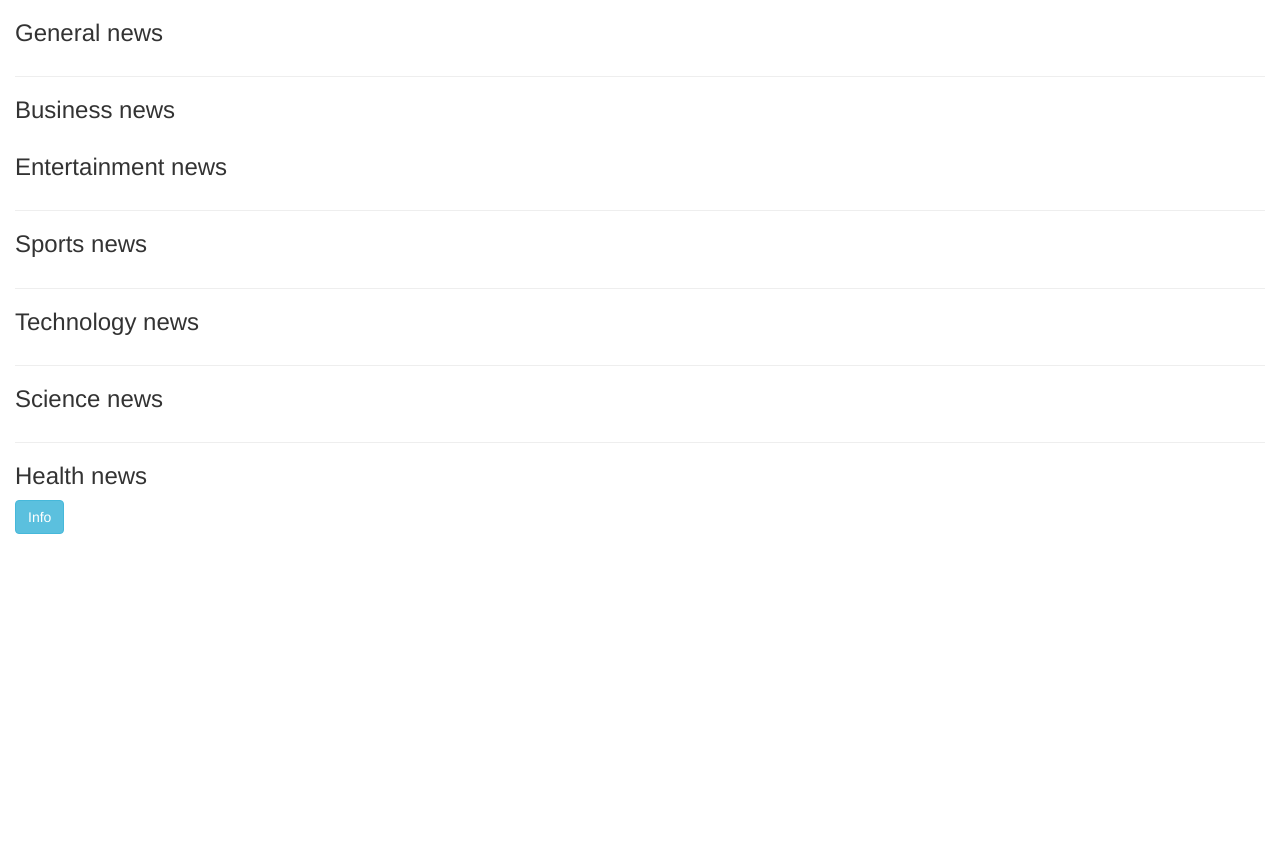
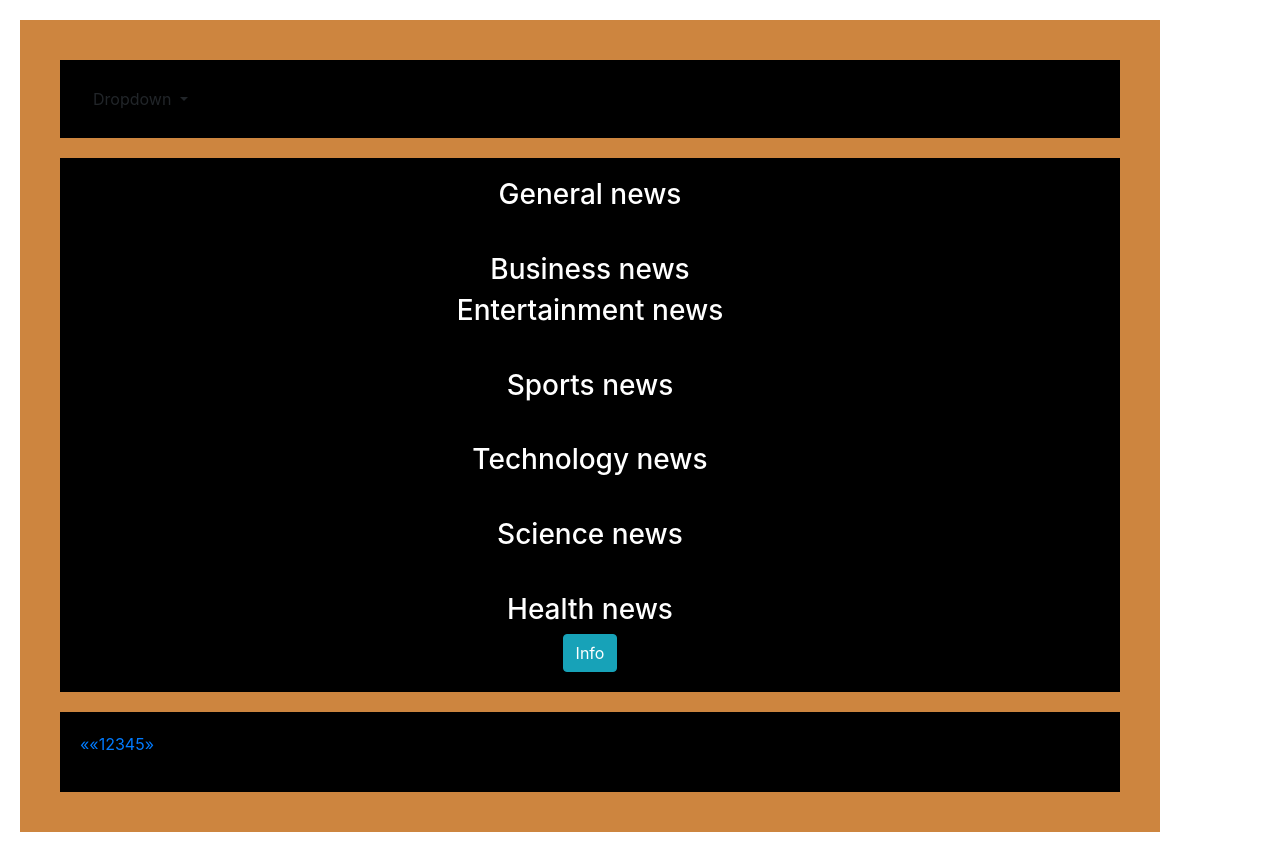
Before and after one commit to Trinityrace/NewsToday, a Flask app: template app/templates/index.html in a window 1280 px wide. Before the commit the page ends 534 px from the top, so only its background shows below. Run offline with Flask 2, Linux system fonts and the light colour scheme; the template is opened without the code that fills it, so the values that code supplies are empty; some libraries are stand-ins or nearby versions; some web fonts are replaced.

Commit message:
styled base.html

```diff
--- a/app/templates/base.html
+++ b/app/templates/base.html
@@ -1,20 +1,102 @@
-{% extends "bootstrap/base.html" %}
+
 <!DOCTYPE html>
-<html>
+<html lang="en">
 <head>
   {% block styles %}
+  <meta charset="utf-8">
+  <meta name="viewport" content="width=device-width, initial-scale=1, shrink-to-fit=no">
+
+  <!-- Bootstrap CSS -->
+  <link rel="stylesheet" href="https://stackpath.bootstrapcdn.com/bootstrap/4.4.1/css/bootstrap.min.css" integrity="sha384-Vkoo8x4CGsO3+Hhxv8T/Q5PaXtkKtu6ug5TOeNV6gBiFeWPGFN9MuhOf23Q9Ifjh" crossorigin="anonymous">
+
   <link href="https://fonts.googleapis.com/css?family=Baloo&display=swap" rel="stylesheet">
   <link href="https://fonts.googleapis.com/css?family=IBM+Plex+Serif&display=swap" rel="stylesheet">
-    <link rel="stylesheet" href="https://maxcdn.bootstrapcdn.com/bootstrap/3.3.7/css/bootstrap.min.css" integrity="sha384-BVYiiSIFeK1dGmJRAkycuHAHRg32OmUcww7on3RYdg4Va+PmSTsz/K68vbdEjh4u" crossorigin="anonymous">
 
+  <style>
+  .navbar {
+    background-color: black;
+    color: white;
+    margin: 20px;
+    padding: 20px;
+  }
+  .content {
+    background-color: black;
+    color: white;
+    margin: 20px;
+    padding: 20px;
+    text-align: center;
+
+  }
+  .container {
+    background-color: peru;
+    margin: 20px;
+    padding: 20px;
+  }
+  .bottom {
+    background-color: black;
+    color: white;
+    margin: 20px;
+    padding: 20px;
+  }
+</style>
 {% endblock %}
 
+  {% if title %}
+  <title>News - {{ title }}</title>
+  {% else %}
+  <title>Newws</title>
+  {% endif %}
 </head>
 <body>
 
+  <div class="container">
+    <nav class="navbar navbar-default navbar-fixed-top ">
+      <div class="dropdown">
+        <button class="btn btn-default dropdown-toggle" type="button" id="dropdownMenu1" data-toggle="dropdown" aria-haspopup="true" aria-expanded="true">
+          Dropdown
+          <span class="caret"></span>
+        </button>
+        <ul class="dropdown-menu" aria-labelledby="dropdownMenu1">
+          <li><a href="#">Action</a></li>
+          <li><a href="#">Another action</a></li>
+          <li><a href="#">Something else here</a></li>
+          <li role="separator" class="divider"></li>
+          <li><a href="#">Separated link</a></li>
+        </ul>
+      </div>
+      <!-- <button type="button" class="btn btn-secondary navbar-btn">Sign in</button> -->
 
-
+    </nav>
+    <div class="content">
     {% block content %}
     {% endblock %}
+    </div>
+
+    <nav class="bottom navbar-fixed-bottom" aria-label="Page navigation ">
+      <ul class="pagination">
+        <li>
+          <a href="#" aria-label="Previous">
+            <span aria-hidden="true">&laquo;</span>
+          </a>
+        </li>
+        <li class="disabled"><a href="#" aria-label="Previous"><span aria-hidden="true">&laquo;</span></a></li>
+        <li class="active"><a href="home">1 <span class="sr-only">(current)</span></a></li>
+        <li><a href="about">2</a></li>
+        <li><a href="#">3</a></li>
+        <li><a href="#">4</a></li>
+        <li><a href="#">5</a></li>
+        <li>
+          <a href="#" aria-label="Next">
+            <span aria-hidden="true">&raquo;</span>
+          </a>
+        </li>
+      </ul>
+    </nav>
+  </div>
+
+        <!-- jQuery first, then Popper.js, then Bootstrap JS -->
+        <script src="https://code.jquery.com/jquery-3.4.1.slim.min.js" integrity="sha384-J6qa4849blE2+poT4WnyKhv5vZF5SrPo0iEjwBvKU7imGFAV0wwj1yYfoRSJoZ+n" crossorigin="anonymous"></script>
+        <script src="https://cdn.jsdelivr.net/npm/popper.js@1.16.0/dist/umd/popper.min.js" integrity="sha384-Q6E9RHvbIyZFJoft+2mJbHaEWldlvI9IOYy5n3zV9zzTtmI3UksdQRVvoxMfooAo" crossorigin="anonymous"></script>
+        <script src="https://stackpath.bootstrapcdn.com/bootstrap/4.4.1/js/bootstrap.min.js" integrity="sha384-wfSDF2E50Y2D1uUdj0O3uMBJnjuUD4Ih7YwaYd1iqfktj0Uod8GCExl3Og8ifwB6" crossorigin="anonymous"></script>
       </body>
 </html>
```
Lines whose indentation alone changed are shown as unchanged.
